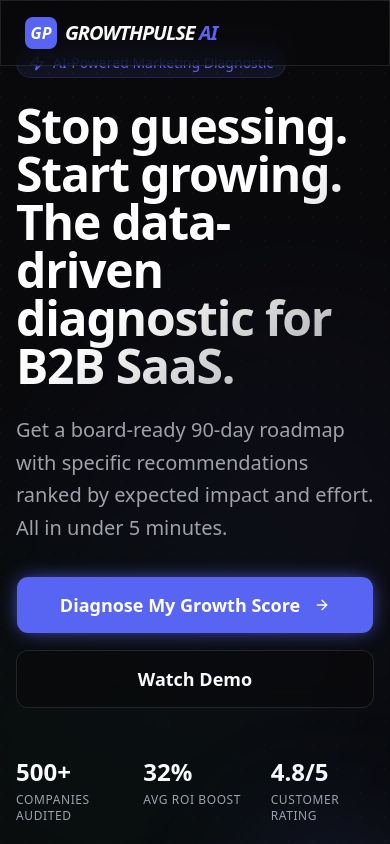
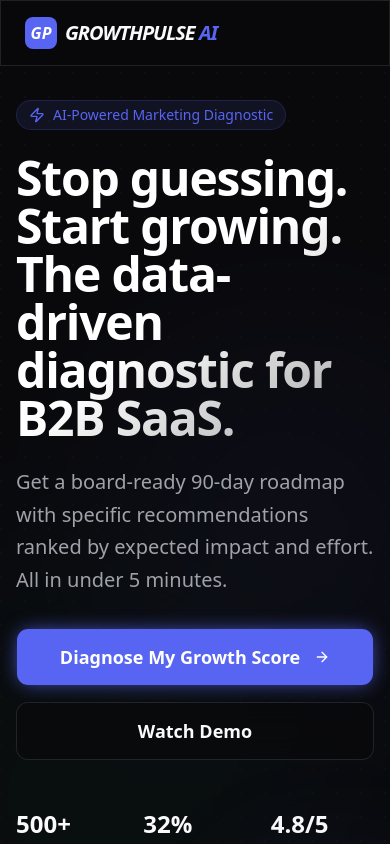
Before and after one commit to Armen-Harutyunyan/growthpulse-ai, a Next.js app: page / in a window 390 px wide. Shown: the top 844 px of the page. Built offline with nearby package versions, Linux system fonts and the light colour scheme.

Commit message:
fix: final SEO canonicals, header offsets, and heading hierarchy

```diff
--- a/src/app/page.tsx
+++ b/src/app/page.tsx
@@ -14,7 +14,7 @@ export const metadata: Metadata = {
   title: "GrowthPulse AI | Your marketing stack, diagnosed in minutes.",
   description: "GrowthPulse AI connects to your CRM, email, ad accounts, and analytics to generate an automated diagnostic report scoring performance across 7 growth dimensions.",
   alternates: {
-    canonical: "/",
+    canonical: "https://growthpulse-ai.vercel.app/",
   },
   openGraph: {
     title: "GrowthPulse AI | Your marketing stack, diagnosed in minutes.",
@@ -112,7 +112,7 @@ export default function Home() {
               </p>
             </div>
             <div>
-              <h4 className="font-black uppercase tracking-widest text-xs mb-6 opacity-40">Product</h4>
+              <h3 className="font-black uppercase tracking-widest text-xs mb-6 opacity-40">Product</h3>
               <ul className="space-y-4 font-bold opacity-80">
                 <li><a href="#features" className="hover:text-primary transition-colors">Features</a></li>
                 <li><a href="#pricing" className="hover:text-primary transition-colors">Pricing</a></li>
@@ -120,7 +120,7 @@ export default function Home() {
               </ul>
             </div>
             <div>
-              <h4 className="font-black uppercase tracking-widest text-xs mb-6 opacity-40">Security</h4>
+              <h3 className="font-black uppercase tracking-widest text-xs mb-6 opacity-40">Security</h3>
               <ul className="space-y-4 font-bold opacity-80 text-sm">
                 <li><a href="#" className="hover:text-primary transition-colors">Privacy Policy</a></li>
                 <li><a href="#" className="hover:text-primary transition-colors">Terms of Service</a></li>
--- a/src/components/hero.tsx
+++ b/src/components/hero.tsx
@@ -24,7 +24,7 @@ export function Hero() {
   };
 
   return (
-    <section className="relative min-h-screen sm:min-h-[90vh] flex flex-col items-center justify-center py-12 md:py-24 px-4 overflow-hidden">
+    <section className="relative min-h-[100dvh] sm:min-h-[90vh] flex flex-col items-center justify-center pt-[100px] pb-12 md:pb-24 px-4 overflow-hidden">
       {/* Background Decor */}
       <div className="absolute inset-0 z-0 opacity-20 pointer-events-none">
         <div className="absolute top-1/4 left-1/4 w-96 h-96 bg-primary/30 rounded-full blur-[120px]" />
```
